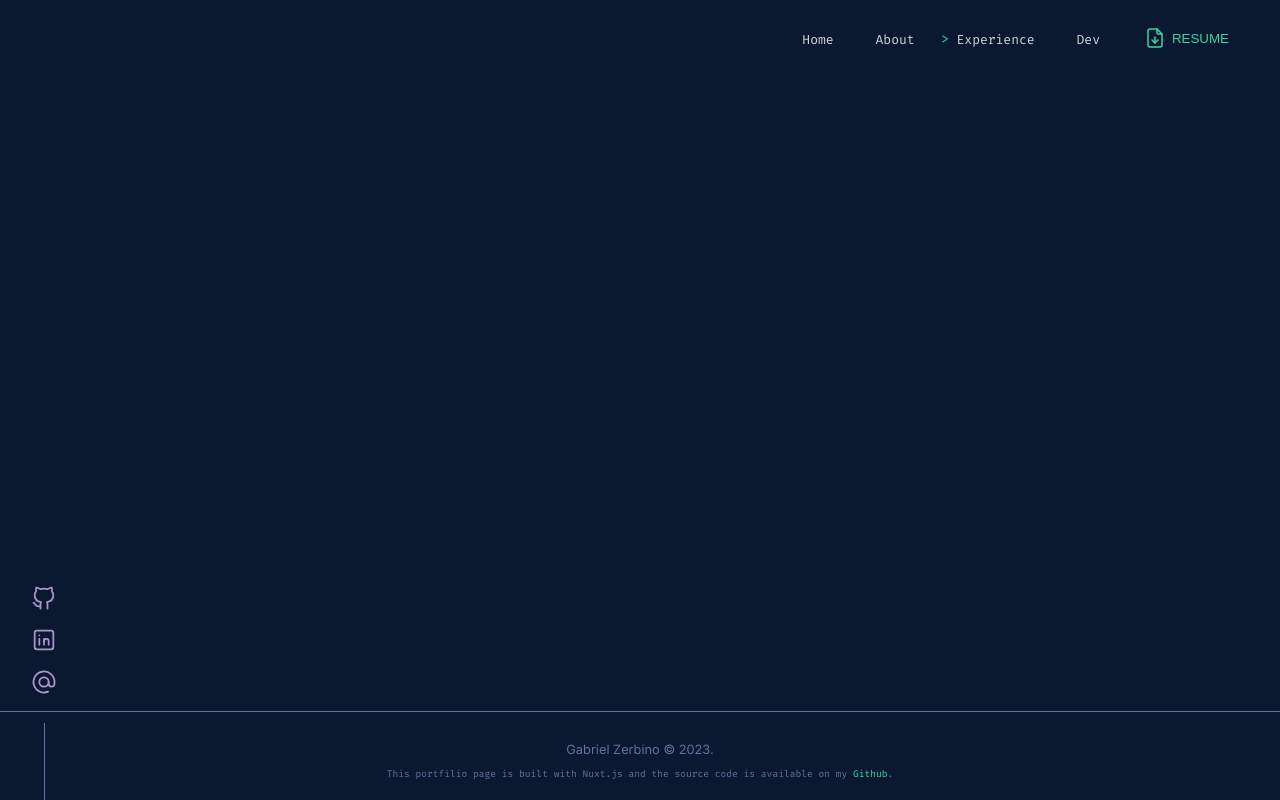
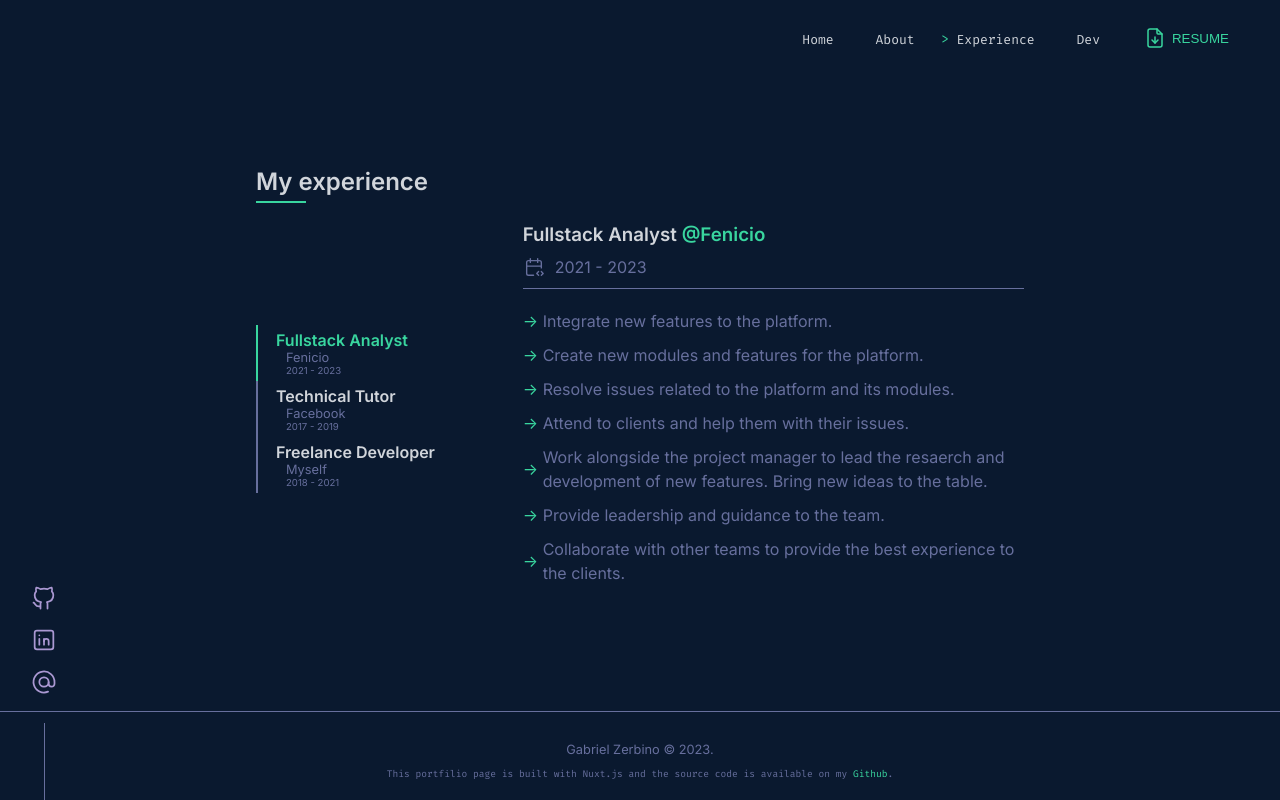
Before and after one commit to gabiito/profile, a Nuxt app: page /experience in a window 1280 px wide. Built offline with nearby package versions, Linux system fonts and the light colour scheme.

Commit message:
Added experience info and components for jobs

```diff
--- /dev/null
+++ b/src/components/Tab/Content.vue
@@ -0,0 +1,86 @@
+<template>
+    <div class="job-content" :class="{ active }">
+        <div class="title">
+            <h3>
+                {{ title }}
+                <span class="company">
+                    <a :href="companyLink" target="_blank">@{{ company }}</a>
+                </span>
+            </h3>
+            <div class="info">
+                <svg xmlns="http://www.w3.org/2000/svg" class="icon icon-tabler icon-tabler-calendar-code" width="22" height="22" viewBox="0 0 24 24" stroke-width="1.5" stroke="currentColor" fill="none" stroke-linecap="round" stroke-linejoin="round">
+                    <path stroke="none" d="M0 0h24v24H0z" fill="none"/>
+                    <path d="M11.5 21h-5.5a2 2 0 0 1 -2 -2v-12a2 2 0 0 1 2 -2h12a2 2 0 0 1 2 2v6" />
+                    <path d="M16 3v4" />
+                    <path d="M8 3v4" />
+                    <path d="M4 11h16" />
+                    <path d="M20 21l2 -2l-2 -2" />
+                    <path d="M17 17l-2 2l2 2" />
+                </svg>
+                <div class="date">
+                    {{ date }}
+                </div>
+            </div>
+        </div>
+        <div class="description">
+            <p v-for="(item, index) in task" :key="index">
+                {{ item }}
+            </p>
+        </div>
+    </div>
+</template>
+
+<script setup>
+
+defineProps({
+    active: Boolean,
+    title: String,
+    company: String,
+    companyLink: String,
+    date: String,
+    task: Array,
+});
+</script>
+
+<style scoped>
+.job-content {
+    display: none;
+}
+
+.job-content.active {
+    display: block;
+}
+
+.title {
+    border-bottom: 1px solid;
+    margin-bottom: 20px;
+    padding-bottom: 10px;
+}
+
+h3 {
+    padding: 0 0 10px 0;
+}
+
+.info {
+    display: flex;
+    align-items: center;
+    gap: 10px;
+}
+
+p {
+    position: relative;
+    line-height: 1.5;
+    padding-left: 20px;
+    margin-bottom: 10px
+}
+
+p::before {
+    content: '→';
+    position: absolute;
+    color: var(--primary-color);
+    left: 0;
+    top: 50%;
+    transform: translateY(-50%);
+}
+
+</style>
--- /dev/null
+++ b/src/components/Tab/Title.vue
@@ -0,0 +1,79 @@
+<template>
+    <div class="job-title" :class="{ active }">
+        <h3>{{ title }}</h3>
+        <div class="info">
+            <div class="company">
+                {{ company }}
+            </div>
+            <div class="date">
+                {{ date }}
+            </div>
+        </div>
+    </div>
+</template>
+
+<script setup>
+
+defineProps({
+    index: Number,
+    title: String,
+    company: String,
+    date: String,
+    active: Boolean,
+});
+
+</script>
+
+<style scoped>
+
+.job-title {
+    cursor: pointer;
+    padding: 5px;
+    padding-left: 20px;
+
+}
+
+.job-title:hover {
+    background-color: var(--accent-background-color);
+}
+
+.job-title h3 {
+    font-size: 1rem;
+    margin: 0;
+    padding: 0;
+}
+
+.info {
+    margin-left: 10px;
+    font-size: .6rem;
+}
+
+.company {
+    font-size: .8rem;
+}
+
+.job-title.active h3 {
+    color: var(--primary-color);
+}
+
+@media screen and (max-width: 1024px) {
+    .job-title {
+        padding: 20px;
+        width: max-content;
+    }
+
+    .job-title h3 {
+        font-size: 1.2rem;
+        width: max-content;
+    }
+
+    .info {
+        display: none;
+    }
+
+    .job-title.active {
+        background-color: var(--accent-background-color);
+    }
+}
+
+</style>
--- a/src/pages/experience.vue
+++ b/src/pages/experience.vue
@@ -1,9 +1,192 @@
 <template>
+    <div id="experience">
+        <h2>My experience</h2>
 
+        <div class="tabs-wrapper">
+            <div class="tabs-titles">
+                <TabTitle v-for="(item, index) in data"
+                    :key="index"
+                    :title="item.title"
+                    :company="item.company"
+                    :date="item.date"
+                    :active="index === activeTab"
+                    @click="handleClick(index)"
+                />
+                <div class="tab-slider"
+                    :style="{
+                        height: tabHeight,
+                        transform: `translateY(calc(${activeTab} * ${tabHeight}))`
+                    }"
+                >
+                </div>
+            </div>
+            <div class="tabs-content">
+                <TabContent v-for="(item, index) in data"
+                    :key="index"
+                    :title="item.title"
+                    :company="item.company"
+                    :companyLink="item.companyLink"
+                    :date="item.date"
+                    :active="index === activeTab"
+                    :task="item.task">
+                </TabContent>
+            </div>
+        </div>
+    </div>
 </template>
 
 <script setup>
+const data = [
+    {
+        title: 'Fullstack Analyst',
+        company: 'Fenicio',
+        companyLink: 'https://fenicio.io',
+        date: '2021 - 2023',
+        task: [
+            'Integrate new features to the platform.',
+            'Create new modules and features for the platform.',
+            'Resolve issues related to the platform and its modules.',
+            'Attend to clients and help them with their issues.',
+            'Work alongside the project manager to lead the resaerch and development of new features. Bring new ideas to the table.',
+            'Provide leadership and guidance to the team.',
+            'Collaborate with other teams to provide the best experience to the clients.',
+        ],
+    },
+    {
+        title: 'Technical Tutor',
+        company: 'Facebook',
+        companyLink: 'https://facebook.com',
+        date: '2017 - 2019',
+        task: [
+            'Introduce new topics to the students and help them understand the concepts.',
+            'Follow up on the students progress. Help them with their issues and provide feedback of their progress throughout the course.',
+            'Collaborate with other tutors to provide the best experience to the students.',
+            'Provide new ideas to the team to improve the students experience throughout the course.',
+            'Make corrections to the students projects and provide feedback to them.',
+            'Generate new content for the course topics, as well as new side projects for the students to work on.',
+        ],
+    },
+    {
+        title: 'Freelance Developer',
+        company: 'Myself',
+        companyLink: 'https://gzerbino.dev',
+        date: '2018 - 2021',
+        task: [
+            'As a freelancer I have worked on a few projects, some of them are:',
+            'A website for a local B2B company, which allows them to show their products and services to their clients.',
+            'As well as a webapp for this local business, which allows them to show all their clients with their respective contact information and other details.',
+            'A landing page for a local business, which allows them to show their services and contact information.',
+        ],
+    }
+];
+
+const nuxtApp = useNuxtApp();
+
+definePageMeta({
+    layout: 'default',
+});
+
+useHead({
+    title: 'My Experience',
+});
+
+const activeTab = ref(0);
+
+const tabHeight = ref(0);
+
+nuxtApp.hook('page:transition:finish', () => {
+    calculateTabHeight();
+});
+
+onMounted(() => {
+    calculateTabHeight();
+    window.addEventListener('resize', calculateTabHeight);
+});
+
+function calculateTabHeight() {
+    const jobTab = document.querySelector('.job-title');
+    if (jobTab) {
+        try {
+            tabHeight.value = jobTab.clientHeight + 'px';
+        }
+        catch (error) {
+            // console.log(error);
+        }
+    }
+}
+
+
+function handleClick(index) {
+    activeTab.value = index;
+
+    if (window.innerWidth < 1024) {
+        queueMicrotask(() => {
+            const tab = document.querySelector('.job-title.active');
+            tab.scrollIntoView({ behavior: 'smooth', block: 'center' });
+        });
+    }
+}
+
+
 </script>
 
 <style scoped>
+.tabs-wrapper {
+    display: grid;
+    grid-template-columns: 1fr 2fr;
+    gap: 1rem;
+}
+
+.tabs-titles {
+    display: flex;
+    flex-direction: column;
+    position: relative;
+    height: max-content;
+    align-self: center;
+}
+
+.tabs-titles::before {
+    content: '';
+    width: 2px;
+    height: 100%;
+    background-color: var(--text-color);
+    position: absolute;
+    top: 0;
+    left: 0;
+}
+
+.tab-slider {
+    width: 2px;
+    height: var(--tab-height);
+    background-color: var(--primary-color);
+    position: absolute;
+    top: 0;
+    left: 0;
+    transition: all 0.3s ease-in-out;
+}
+
+
+@media screen and (max-width: 1024px) {
+    .tabs-wrapper {
+        grid-template-columns: 1fr;
+    }
+    .tabs-titles {
+        flex-direction: row;
+        overflow-x: auto;
+        overflow-y: hidden;
+        scroll-snap-type: x mandatory;
+        scroll-behavior: smooth;
+        scrollbar-width: none;
+        -ms-overflow-style: none;
+    }
+    .tabs-titles::before {
+        display: none;
+    }
+    .tabs-titles::-webkit-scrollbar {
+        display: none;
+    }
+    .tab-slider {
+        display: none;
+    }
+}
 </style>
```
